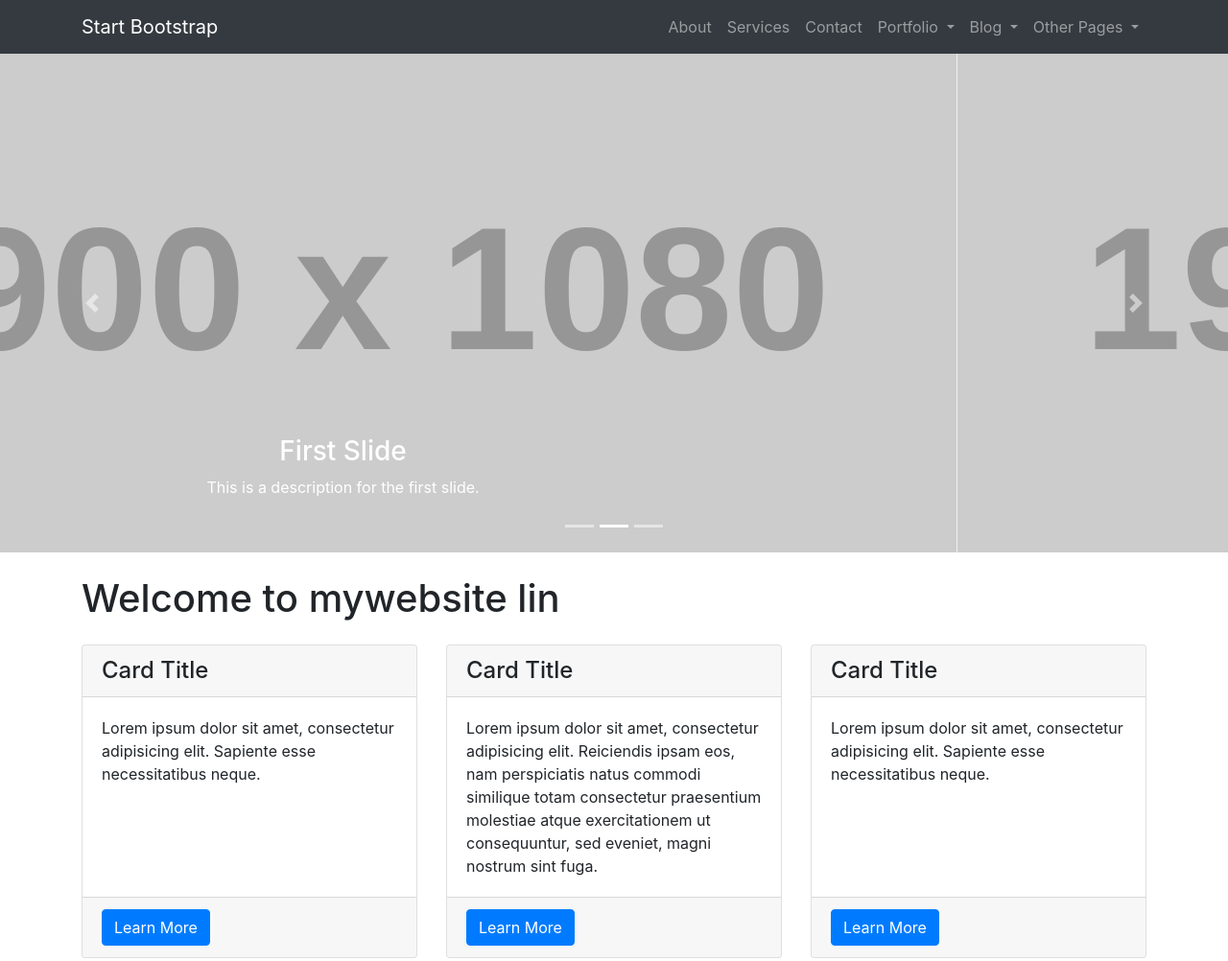
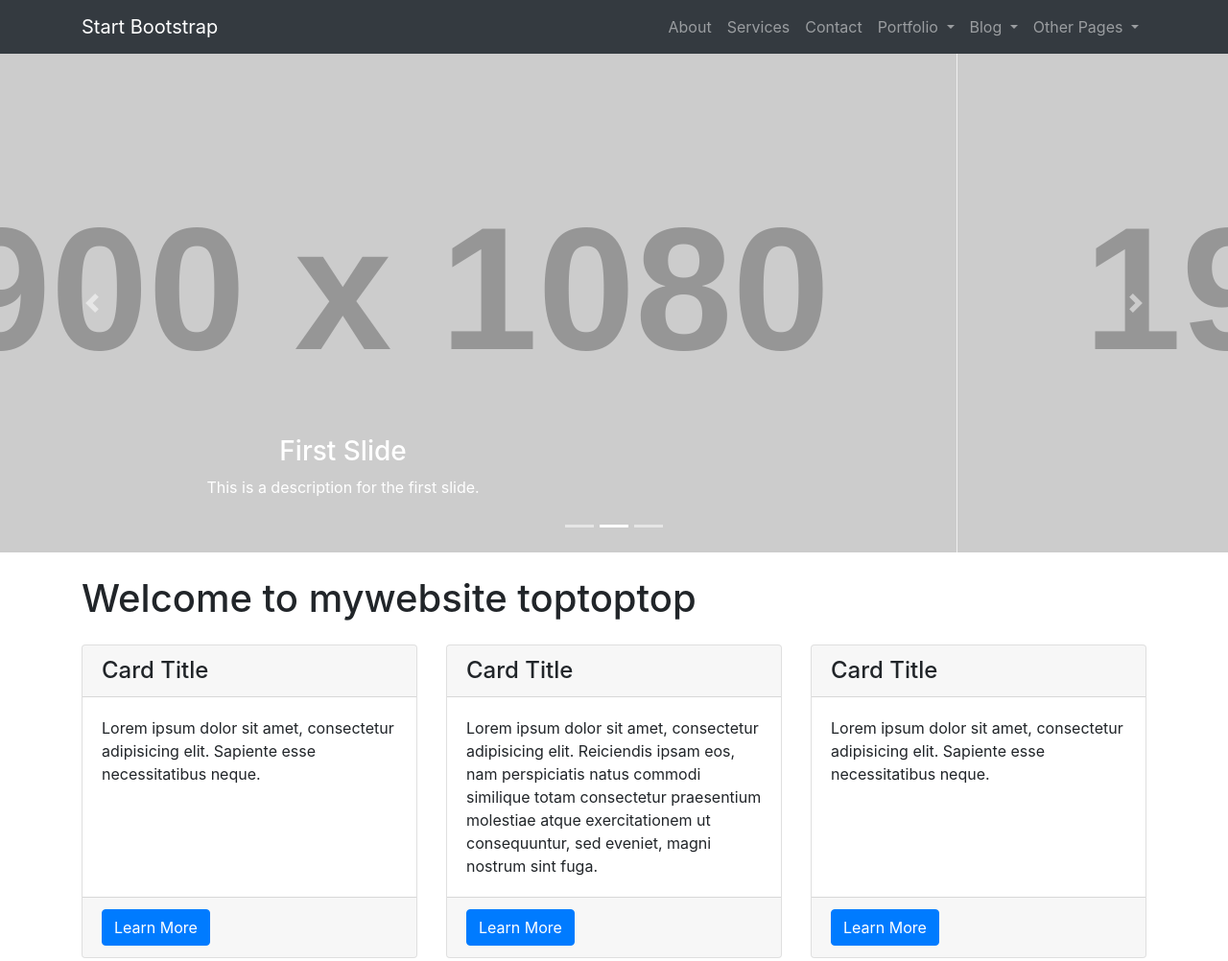
Before and after one commit to lisa22230/demo, a website: page index.html in a window 1280 px wide. Shown: the top 1002 px of the page at 96% size. Drawn offline with Linux system fonts and the light colour scheme; placeholder pictures from the web are drawn by us.

Commit message:
no message

```diff
--- a/index.html
+++ b/index.html
@@ -121,7 +121,7 @@
     <!-- Page Content -->
     <div class="container">
 
-      <h1 class="my-4">Welcome to mywebsite lin</h1>
+      <h1 class="my-4">Welcome to mywebsite toptoptop</h1>
 
       <!-- Marketing Icons Section -->
       <div class="row">
```
